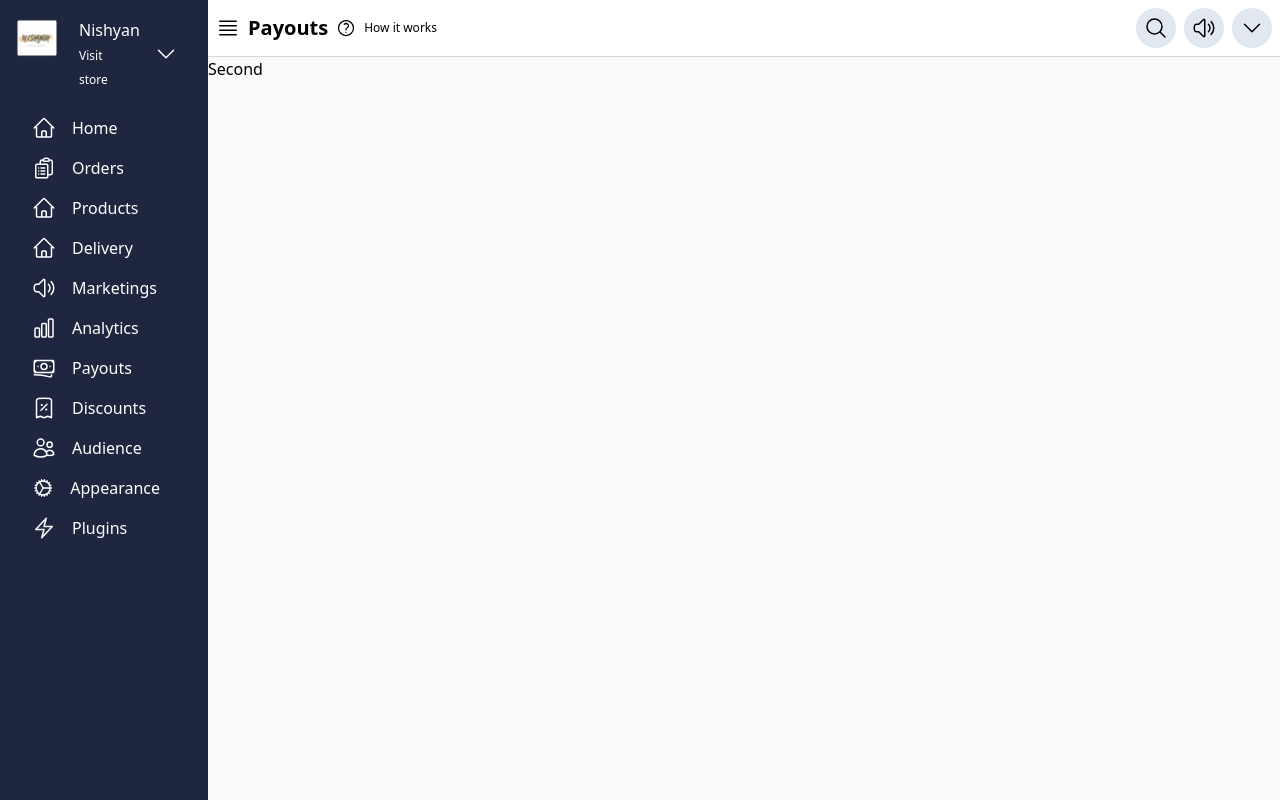
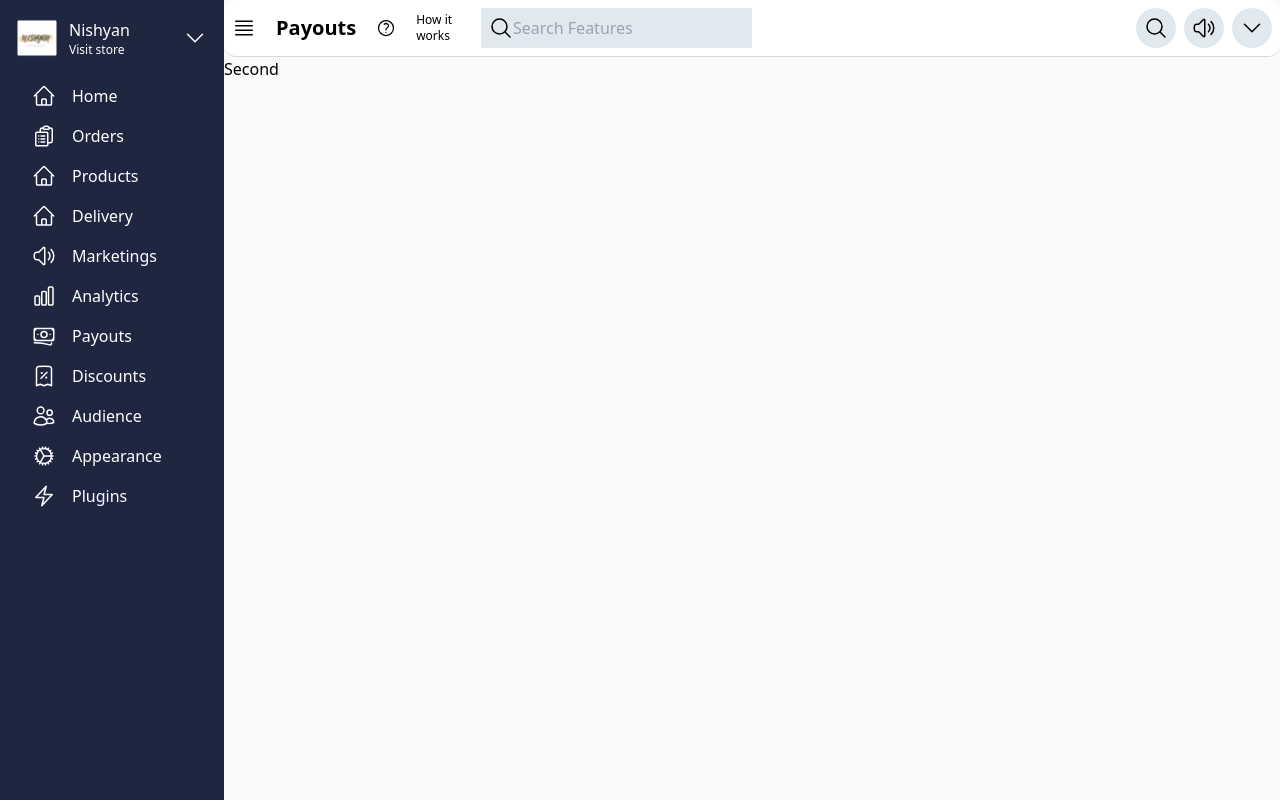
Before and after one commit to sarb001/Dukaan-frontend-assignment, a React (Vite) app: page / in a window 1280 px wide. Built offline with nearby package versions, Linux system fonts and the light colour scheme.

Commit message:
sidebar working - full width

```diff
--- a/public/assests/icons.jsx
+++ b/public/assests/icons.jsx
@@ -116,3 +116,14 @@ export const Plugins = () => {
         </>
     )
 }
+
+
+export const MagnifyingGlass = () => {
+    return (
+        <>
+            <svg xmlns="http://www.w3.org/2000/svg" fill="none" viewBox="0 0 24 24" stroke-width="1.5" stroke="currentColor" class="w-6 h-6">
+            <path stroke-linecap="round" stroke-linejoin="round" d="m21 21-5.197-5.197m0 0A7.5 7.5 0 1 0 5.196 5.196a7.5 7.5 0 0 0 10.607 10.607Z" />
+            </svg>
+        </>
+    )
+}
--- a/src/App.jsx
+++ b/src/App.jsx
@@ -2,7 +2,7 @@
 import './App.css'
 import Navbar from './Navbar'
 import Second from './Second'
-import { Analytics, Appearance, Audience, Delivery, Discounts, Downarrow, Home, Marketing, Orders, Payouts, Plugins, Products  } from '../public/assests/icons'
+import { Analytics, Appearance, Audience, Delivery, Discounts, Downarrow, Home, MagnifyingGlass, Marketing, Orders, Payouts, Plugins, Products  } from '../public/assests/icons'
 
 function App() {
 
@@ -21,55 +21,77 @@ function App() {
 
 ]
 
+  //  const [menubutton,setmenubutton] = useState(false);
+
+
   return (
-   <div className='flex flex-row  w-full '>
-    <div className='w-[0%]  md:min-w-52  md:p-4 bg-[#1E2640] h-[100vh]  text-white sticky left-0 top-0'>
+   <div className='flex flex-row  w-full'>
 
-          <div className='md:grid md:grid-cols-3 md:gap-3 md:py-[2px] md:px-[1px]'>
+              {/*  whole side-bar  */}
+
+    <div className='hidden  tablet:block tablet:min-w-56  tablet:p-4 bg-[#1E2640] h-[100vh]  text-white '>
+
+            <div className='tablet:flex tablet:gap-3 tablet:py-[2px] tablet:px-[1px]'>
+
                 <div>
                   <img src = "/public/nishyan.svg"  alt = "nishyam" />
                 </div>
 
-              <div>
+                <div className='tablet:flex  tablet:flex-col tablet:grow'>
+
                     <span> Nishyan </span>
                     <span className='text-xs'> Visit store </span>
+
                 </div>
 
-              <div className='md:flex md:justify-center md:items-center'>
+                <div className='tablet:flex tablet:justify-center tablet:items-center'>
                     <span className = 'text-white'> <Downarrow />  </span>
                 </div>
+
             </div>
 
-            <div className='md:mt-4'>
+            <div className='tablet:mt-4'>
                {links?.map((i) => {
                  return (
-                  <div className='md:flex md:flex-row md:px-4 md:py-2'>
+                  <div className='tablet:flex tablet:flex-row tablet:px-4 tablet:py-2'>
                       {i?.icon}
-                     <span className='md:px-4'> {i?.label} </span>
+                     <span className='tablet:px-4'> {i?.label} </span>
                   </div>
                   )}
                 )}
             </div>
 
     </div>
-    <div className = 'w-full  md:grow  bg-[#FAFAFA]'>
-          <div className='p-2 grid grid-cols-2 justify-between bg-[#ffff] border-b-[1px] border-[#d9d9d9] rounded-xlW '>
 
-            <div className='flex items-center gap-2 '>
 
-                <div>
+    <div className = 'w-full tablet:grow  bg-[#FAFAFA]'>
+          <div className='p-2 grid grid-cols-2 justify-between bg-[#ffff] border-b-[1px] border-[#d9d9d9] rounded-xl '>
+
+            <div className='flex items-center gap-5 '>
+
+                  {/* button hamburger */}
+                <div className=''>
                     <svg xmlns="http://www.w3.org/2000/svg" fill="none" viewBox="0 0 24 24" stroke-width="1.5" stroke="currentColor" class="w-6 h-6">
                     <path stroke-linecap="round" stroke-linejoin="round" d="M3.75 5.25h16.5m-16.5 4.5h16.5m-16.5 4.5h16.5m-16.5 4.5h16.5" />
                     </svg>
                 </div>
 
                 <div className='text-xl font-semibold '> Payouts  </div>
+
                 <div>
                     <svg xmlns="http://www.w3.org/2000/svg" fill="none" viewBox="0 0 24 24" stroke-width="1.5" stroke="currentColor" class="w-5 h-5">
                     <path stroke-linecap="round" stroke-linejoin="round" d="M9.879 7.519c1.171-1.025 3.071-1.025 4.242 0 1.172 1.025 1.172 2.687 0 3.712-.203.179-.43.326-.67.442-.745.361-1.45.999-1.45 1.827v.75M21 12a9 9 0 1 1-18 0 9 9 0 0 1 18 0Zm-9 5.25h.008v.008H12v-.008Z" />
                     </svg>
                 </div>
+
                 <div className='text-xs'> How it works  </div>
+
+                {/*  input search bar */}
+                <div className='tablet:flex hidden  tablet:p-2 tablet:bg-slate-200 tablet:rounded-tablet tablet:grow '>
+                  <span> <MagnifyingGlass />  </span>
+                  <input  type = "text" placeholder='Search Features' className='tablet:bg-slate-200' />
+                </div>
+
             </div>
 
             <div className='flex justify-end gap-2'>
@@ -99,6 +121,8 @@ function App() {
       </div>
            <Second />
     </div>
+
+
    </div>
   )
 }
--- a/tailwind.config.js
+++ b/tailwind.config.js
@@ -6,7 +6,11 @@ export default {
     "./src/**/*.{js,ts,jsx,tsx}",
   ],
   theme: {
-    extend: {},
+    extend: {
+      screens : {
+        tablet : '960px'
+      }
+    },
   },
   plugins: [
   ],
```
Lines whose indentation alone changed are shown as unchanged.
